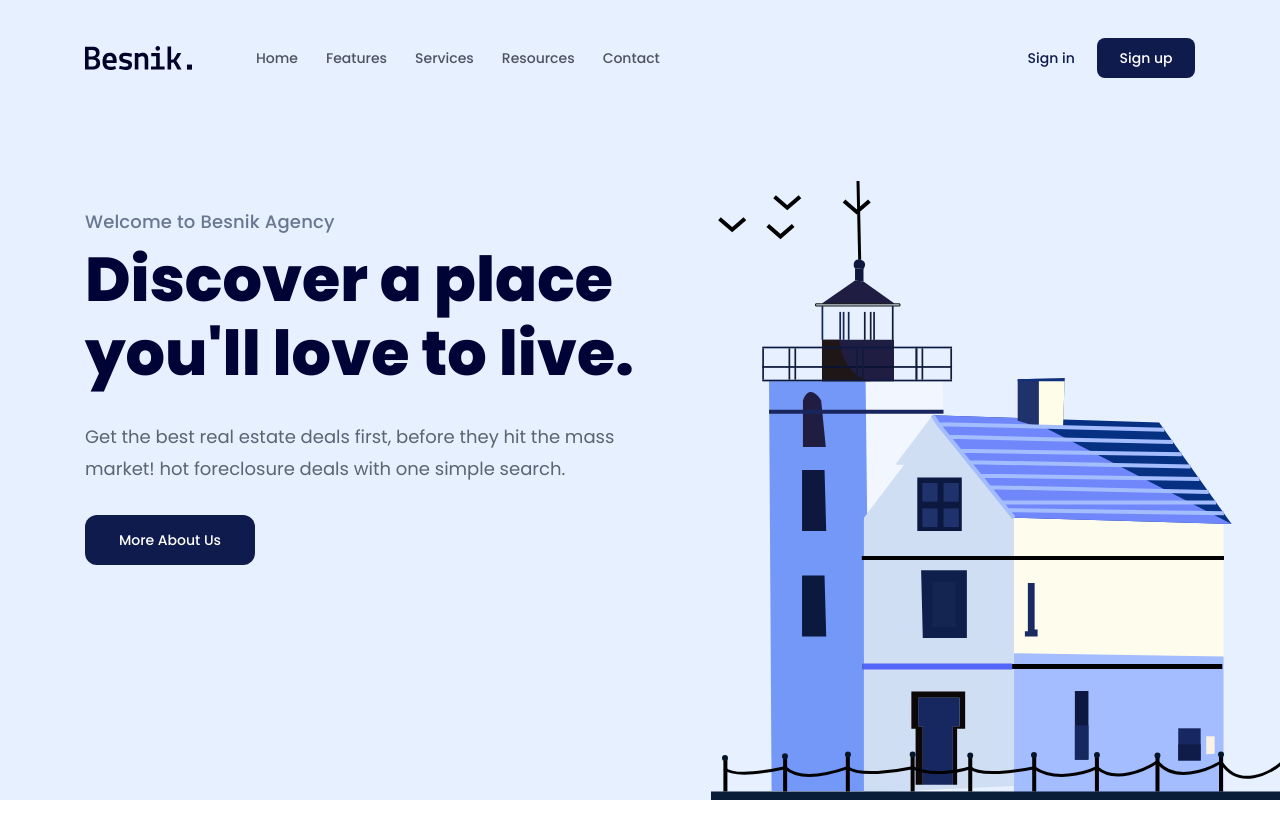
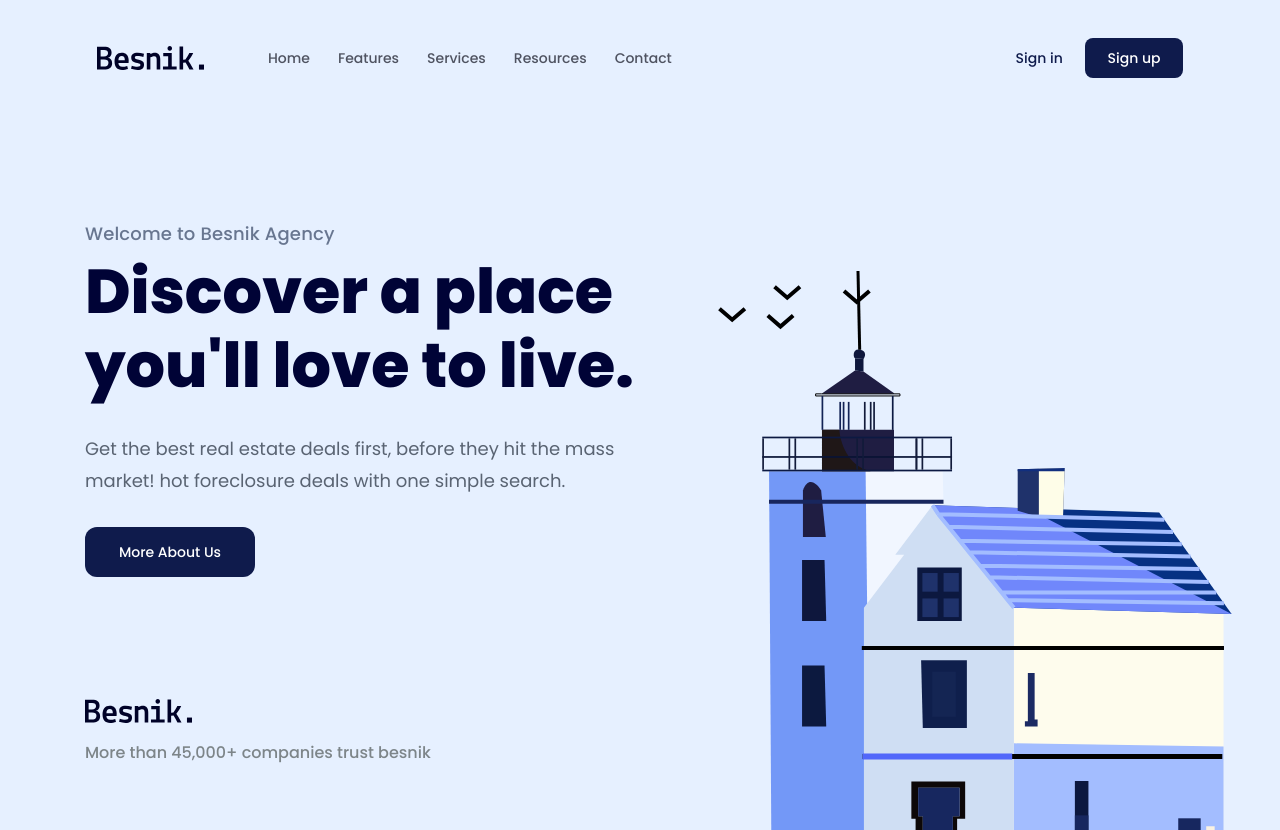
Before and after one commit to thinhnguyenvku/htmlcss-01, a plain HTML site: page index.html in a window 1280 px wide. Shown: the top 830 px of the page. Drawn offline with Linux system fonts and the light colour scheme.

Commit message:
upgrade-header-sticky

```diff
--- a/assets/css/styles.css
+++ b/assets/css/styles.css
@@ -51,15 +51,17 @@ a {
 }
 
 /* Header */
-header {
-    position: relative;
-    height: 100vh;
+.header {
+    position: sticky;
+    top: -26px;
+    z-index: 1;
+    padding-top: 26px;
     background-color: #e6f0ff;
 }
 
 .navbar {
     display: flex;
-    padding-top: 38px;
+    padding: 12px;
     align-items: center;
 }
 
@@ -93,6 +95,15 @@ header {
     padding: 13px 14px;
     margin-left: 18px;
     border-radius: 8px;
+}
+
+/* Hero */
+.hero-wrap {
+    display: flex;
+    flex-direction: column;
+    position: relative;
+    height: 100vh;
+    background-color: #e6f0ff;
 }
 
 .hero {
--- a/index.html
+++ b/index.html
@@ -36,6 +36,12 @@
                                 <a href="#!" class="btn action-btn">Sign up</a>
                             </div>
                         </nav>
+                    </div>
+            </header>
+
+            <!-- Hero -->
+            <div class="hero-wrap">
+                <div class="content">
                     <div class="hero">
                         <div class="info">
                             <p class="sub-title">Welcome to Besnik Agency</p>
@@ -57,7 +63,7 @@
                         />
                     </div>
                 </div>
-            </header>
+            </di>
 
             <!-- Clients -->
             <div class="clients">
```
Lines whose indentation alone changed are shown as unchanged.
